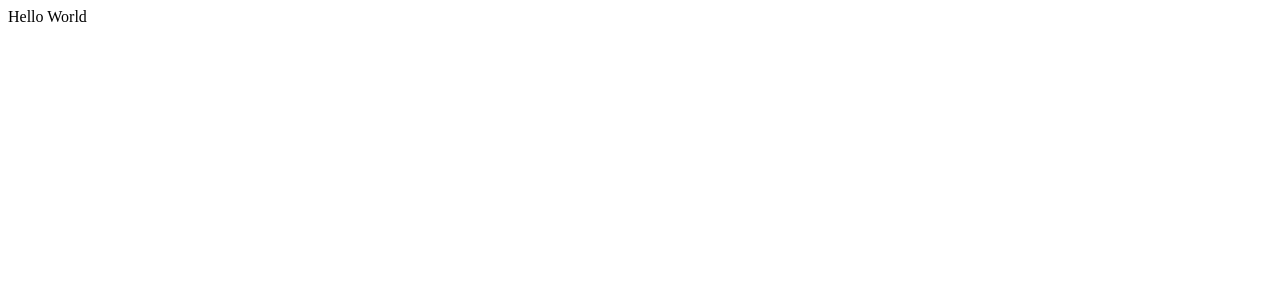
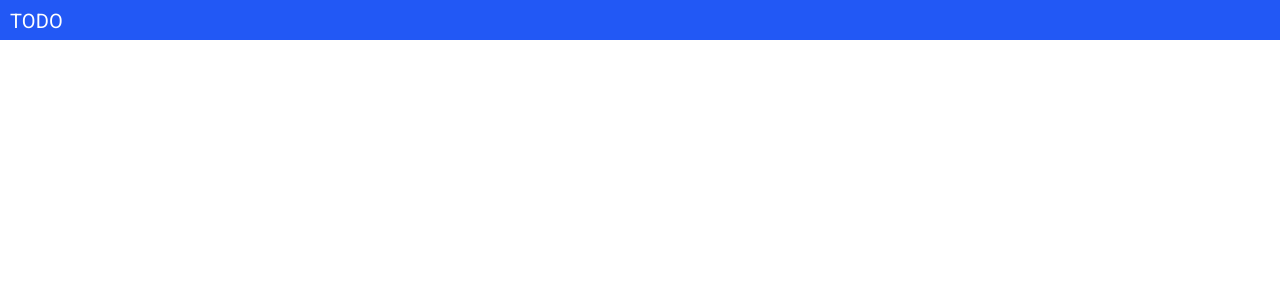
Before and after one commit to Abhishek-Kharpal/real-time-todo-fe, a React (Vite) app: page / in a window 1280 px wide. Shown: the top 300 px of the page. Built offline with nearby package versions, Linux system fonts and the light colour scheme.

Commit message:
chore: add custom theme

```diff
--- a/package.json
+++ b/package.json
@@ -11,6 +11,7 @@
   "dependencies": {
     "@emotion/react": "^11.10.6",
     "@emotion/styled": "^11.10.6",
+    "@fontsource/roboto": "^4.5.8",
     "@mui/icons-material": "^5.11.11",
     "@mui/material": "^5.11.14",
     "react": "^18.2.0",
--- a/src/App.jsx
+++ b/src/App.jsx
@@ -1,5 +1,8 @@
 import React from 'react';
 import './App.css';
+import Header from './components/Header';
+import {ThemeProvider} from '@mui/material/styles';
+import theme from './components/theme';
 
 /**
  * @return {JSX.Element}
@@ -10,7 +13,9 @@ import './App.css';
 function App() {
   return (
     <div className="App">
-      Hello World
+      <ThemeProvider theme={theme}>
+        <Header />
+      </ThemeProvider>
     </div>
   );
 }
--- /dev/null
+++ b/src/components/header/index.jsx
@@ -0,0 +1,26 @@
+import React from 'react';
+import {AppBar, Typography} from '@mui/material';
+
+/**
+ * @return {JSX.Element}
+ * @description
+ * This is the header component of the application.
+ */
+function Header() {
+  return (
+    <AppBar
+      sx={{height: '40px',
+        display: 'flex', alignContent: 'center',
+        boxShadow: 'none'}}
+    >
+      <Typography
+        variant="h6"
+        sx={{paddingLeft: '10px', paddingTop: '5px'}}
+      >
+        TODO
+      </Typography>
+    </AppBar>
+  );
+};
+
+export default Header;
--- /dev/null
+++ b/src/components/theme/index.jsx
@@ -0,0 +1,20 @@
+import {createTheme} from '@mui/material/styles';
+import '@fontsource/roboto/400.css';
+
+
+const theme = createTheme({
+  palette: {
+    primary: {
+      main: '#2258F5',
+      light: '#E6EEF2',
+      contrastText: '#FFFFFF',
+    },
+    secondary: {
+      main: '#3D3D3D',
+      light: '#F5F5F5',
+      contrastText: '#FFFFFF',
+    },
+  },
+});
+
+export default theme;
```
Also changed, not shown: 1 other file (tests, documents, lock files or other folders).
